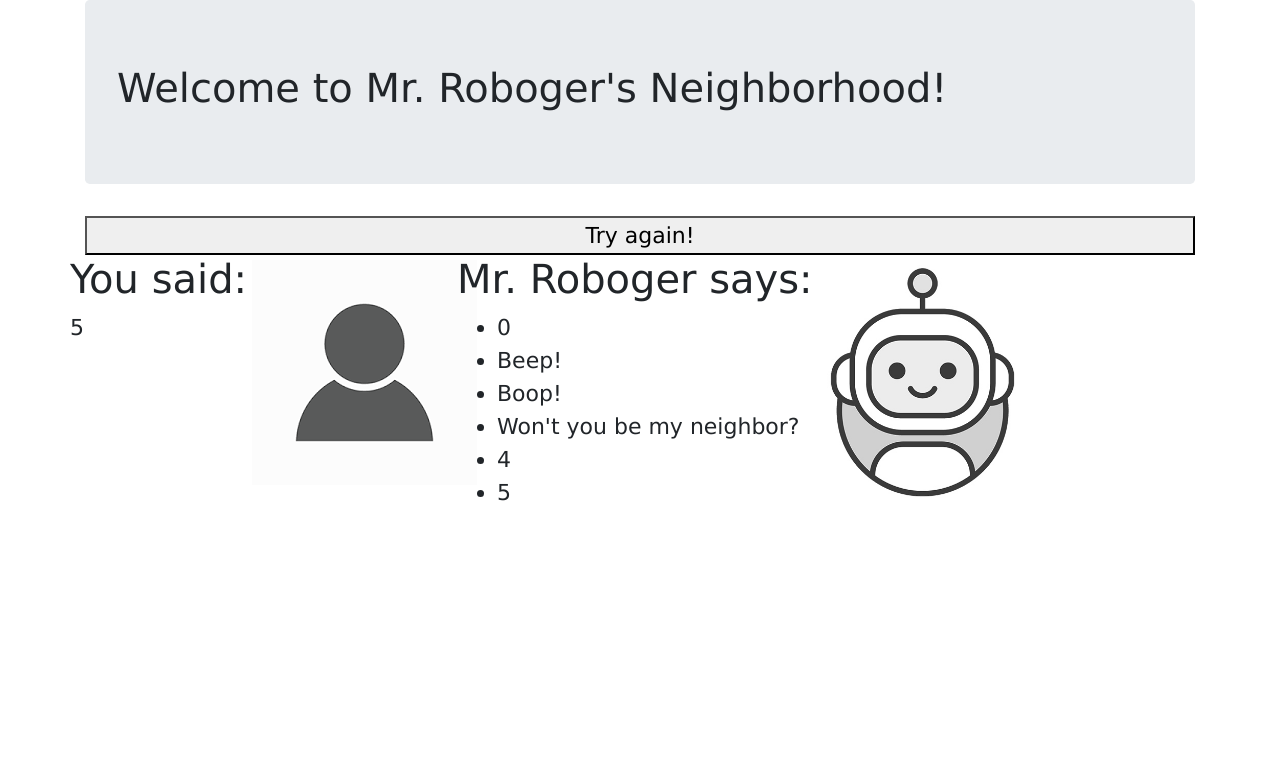
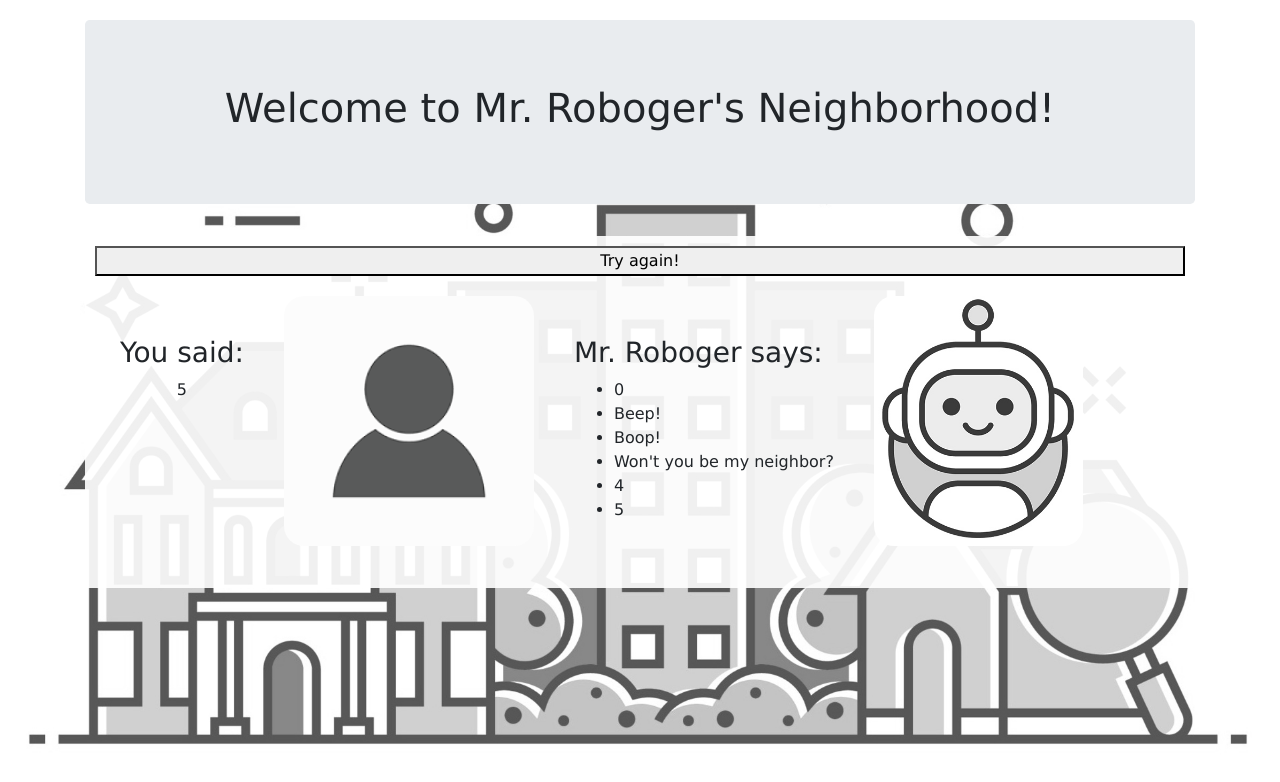
Before and after one commit to chynnalew/mrRoboger, a plain HTML site: page index.html in a window 1280 px wide. Both pictures are taken after typing "5" into the empty fields and a click on the button "Submit!". Drawn offline with Linux system fonts and the light colour scheme.

Commit message:
add final page css styling

```diff
--- a/css/styles.css
+++ b/css/styles.css
@@ -1,6 +1,8 @@
 body {
   font-family:'Lucida Sans', 'Lucida Sans Regular', 'Lucida Grande', 'Lucida Sans Unicode', Geneva, Verdana, sans-serif;
-  font-size: 22px;
+  background-image: url(../img/houses.jpg);
+  background-size: 100%;
+  background-attachment: fixed;
 }
 #refresh {
   display: none;
@@ -8,11 +10,32 @@ body {
 .hidden {
   visibility: hidden;
 }
+.jumbotron {
+  text-align: center;
+  font-size: xx-large;
+  margin-top: 20px;
+}
 .img {
-  width: 200px;
-  height: auto;
-  margin: 5px
+  display: inline-block;
+  width: auto;
+  height: 250px;
+  border-radius: 20px;
 }
 #submit {
   text-align: center;
 }
+.content {
+  padding: 10px;
+  background-color: rgba(255, 255, 255, 0.911);
+  align-content: center;
+}
+#refresh {
+  margin-bottom: 20px;
+}
+#user {
+  padding: 40px;
+  text-align: center;
+}
+#robot {
+  padding: 40px;
+}
--- a/index.html
+++ b/index.html
@@ -12,7 +12,7 @@
     <div class="jumbotron">
       <h1>Welcome to Mr. Roboger's Neighborhood!</h1>
     </div>
-
+    <div class="content">
       <form id="submit">
         <p>Input a number below and Mr. Roboger will count from zero to your number in robo-neighbor-speak!</p>
         <input id="input" type="number" min="0" required>
@@ -20,25 +20,25 @@
       </form>
       <button id="refresh" onClick="window.location.reload();" class="btn-block">Try again!</button>
       <div class="row">
-      <div class="hidden" class="col-3">
-        <h1>You said:</h1>
-        <p><span id=userInput></span></p>
+        <div class="hidden" id="user" class="col-3">
+          <h3>You said:</h3>
+          <p><span id="userInput"></span></p>
         </div>
         <div class=img class="col-3">
-        <img  src="img/person.png" alt="the outline of a person">
+          <img class=img src="img/person.png" alt="the outline of a person">
         </div>
-      <div class="hidden" class="col-3">
-        <h1>Mr. Roboger says:</h1>
+        <div class="hidden" id="robot" class="col-3">
+          <h3>Mr. Roboger says:</h3>
           <ul>
             <span id="output"></span>
           </ul>
         </div>
-      <div class=img class="col-3">
+        <div class="img" class="col-3">
           <img class="img" src="img/robot.jpg" alt="a cartoon robot">
         </div>
       </div>
     </div>
     </div>
-
+  </div>
 </body>
 </html>
```
Lines whose indentation alone changed are shown as unchanged.
